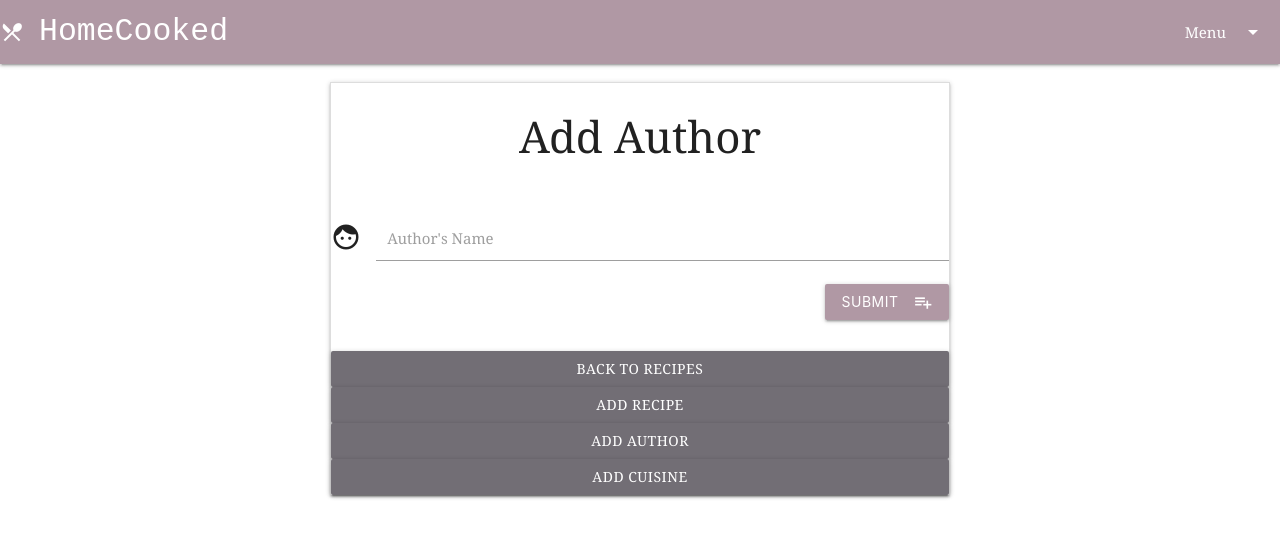
After one commit to Code-Institute-Submissions/OnlineCookbook, a Flask app: page /add_author in a window 1280 px wide. The commit adds this page. Shown: the top 538 px of the page. Run offline with Flask 2, Linux system fonts and the light colour scheme; some libraries are stand-ins or nearby versions.

```diff
--- a/app.py
+++ b/app.py
@@ -140,12 +140,14 @@ def search_author(author_id):
     author_recipes = sorted(author_recipes, key=itemgetter("recipe_loves"), reverse=True)
     return render_template('search_author.html', author_recipes=author_recipes, author=expand_author, recipes=mongo.db.recipes.find())
 
+
 # Renders a page where users can add recipes to the database
 @app.route('/add_recipe')
 def add_recipe():
     return render_template('add_recipe.html',
      cuisine_list=mongo.db.cuisine_list.find(),
      authors_list=mongo.db.authors_list.find())
+
 
 # Adds user's input into the database
 @app.route('/insert_recipe', methods=['POST'])
@@ -155,6 +157,19 @@ def insert_recipe():
     return redirect(url_for('get_recipes'))
 
 
+# Renders a page where users can add their name as an author to the database
+@app.route('/add_author')
+def add_author():
+    return render_template('add_author.html')
+
+
+# Adds user's input into the database
+@app.route('/insert_author', methods=['POST'])
+def insert_author():
+    authors_list =  mongo.db.authors_list
+    authors_list.insert_one(request.form.to_dict())
+    return redirect(url_for('get_recipes'))
+
 
 if __name__ == '__main__':
     app.run(host=os.environ.get('IP'),
--- /dev/null
+++ b/templates/add_author.html
@@ -0,0 +1,19 @@
+{% extends 'base.html' %} {% block content %}
+
+<div class="menu_box">
+    <ul class="collapsible">
+        <h3> Add Author </h3><br>
+        <form action="{{ url_for('insert_author') }}" method="POST" class="col s12">
+            <div class="input-field col s6">
+                <i class="material-icons prefix">face</i>
+                <input id="author" name="author" type="text" required>
+                <label for="author">Author's Name</label>
+            </div>
+            <div class="input-field  col s6">
+                <button class="btn waves-effect waves-light button-right" type="submit" name="action">Submit
+                    <i class="material-icons right">playlist_add</i>
+                </button>
+            </div>
+        </form>
+        <br><br><br>
+{% endblock %}
--- a/templates/add_recipe.html
+++ b/templates/add_recipe.html
@@ -5,7 +5,7 @@
         <h3> Add Recipe </h3>
         <div class="center">
             Please add your favourite recipes to our collection. <br>
-            If this is your first time adding to the database, please <a href="#" class="custom_link">add yourself as an author</a> first.<br>
+            If this is your first time adding to the database, please <a href="{{url_for('add_author')}}" class="custom_link">add yourself as an author</a> first.<br>
             You will also need to <a href="#" class="custom_link">add the cuisine</a> if it does not <a href="{{url_for('get_recipes')}}" class="custom_link">already appear in the database.</a><br><br>
         </div>
         <form action="{{ url_for('insert_recipe') }}" method="POST" class="col s12">
--- a/templates/base.html
+++ b/templates/base.html
@@ -10,13 +10,13 @@
             <ul id="dropdown1" class="dropdown-content">
                 <li><a href="{{url_for('get_recipes')}}">Home</a></li>
                 <li><a href="{{url_for('add_recipe')}}">Add Recipe</a></li>
-                <li><a href="#">Add Author</a></li>
+                <li><a href="{{url_for('add_author')}}">Add Author</a></li>
                 <li><a href="#">Add Cuisine</a></li>
             </ul>
             <ul class="sidenav" id="mobile-demo">
                 <li><a href="{{url_for('get_recipes')}}">Home</a></li>
                 <li><a href="{{url_for('add_recipe')}}">Add Recipe</a></li>
-                <li><a href="#">Add Author</a></li>
+                <li><a href="{{url_for('add_author')}}">Add Author</a></li>
                 <li><a href="#">Add Cuisine</a></li>
             </ul>
             <nav>
@@ -38,7 +38,7 @@
         <div>
             <a href="{{url_for('get_recipes')}}" class="waves-effect waves-light btn btn_small button-center">Back to Recipes</a>
             <a href="{{url_for('add_recipe')}}" class="waves-effect waves-light btn btn_small button-center">Add Recipe</a>
-            <a href="#" class="waves-effect waves-light btn btn_small button-center">Add Author</a>
+            <a href="{{url_for('add_author')}}" class="waves-effect waves-light btn btn_small button-center">Add Author</a>
             <a href="#" class="waves-effect waves-light btn btn_small button-center">Add Cuisine</a>
         </div>
 
--- a/tests.py
+++ b/tests.py
@@ -32,6 +32,9 @@ class TestStringMethods(unittest.TestCase):
             self.assertEqual(response.status_code, 200)
             self.assertNotEqual(response.status_code, 404)
 
+            response = client.get('/add_author')
+            self.assertEqual(response.status_code, 200)
+            self.assertNotEqual(response.status_code, 404)
 
 
             # The following tests include working id numbers from my database, as required by the url
```
Also changed, not shown: README.md.
